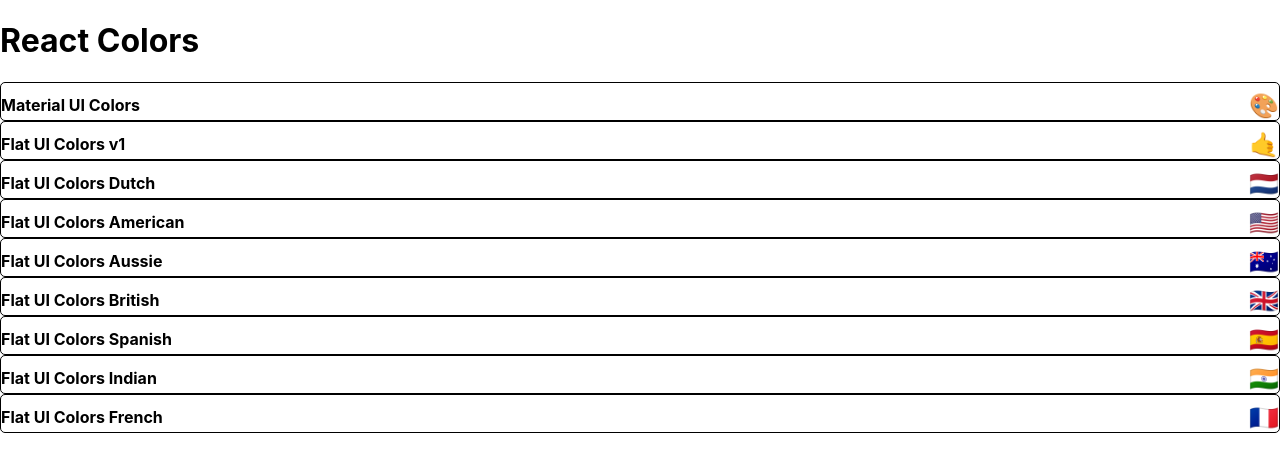
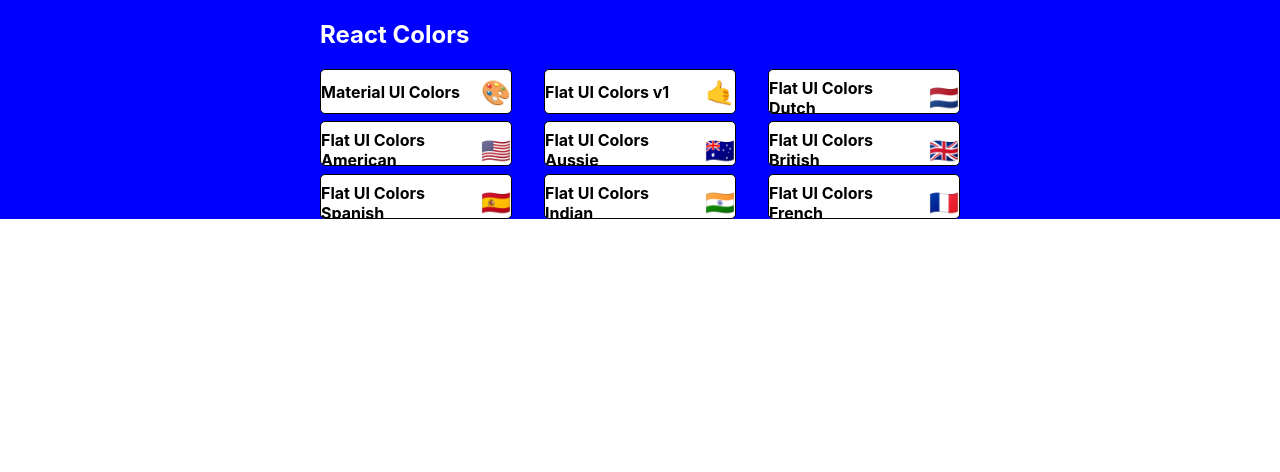
Before and after one commit to Dobes9/udemy-react-the-color-app, a React (Create React App) app: page / in a window 1280 px wide. Shown: the top 472 px of the page. Built offline with nearby package versions, Linux system fonts and the light colour scheme.

Commit message:
start styling PaletteList withStyles

```diff
--- a/src/PaletteList.js
+++ b/src/PaletteList.js
@@ -1,17 +1,54 @@
 import React from "react";
 import MiniPalette from "./MiniPalette";
+import { withStyles } from "@mui/styles";
 import { Link } from "react-router-dom";
 
-export default function PaletteList({ palettes }) {
+const styles = {
+  root: {
+    backgroundColor: "blue",
+    height: "100%",
+    display: "flex",
+    alignItems: "flex-start",
+    justifyContent: "center",
+  },
+  container: {
+    width: "50%",
+    display: "flex",
+    alignItems: "flex-start",
+    flexDirection: "column",
+    flexWrap: "wrap",
+  },
+  nav: {
+    display: "flex",
+    width: "100%",
+    justifyContent: "space-between",
+    color: "white",
+  },
+  palettes: {
+    boxSizing: "border-box",
+    width: "100%",
+    display: "grid",
+    gridTemplateColumns: "repeat(3, 30%)",
+    gridGap: "5%",
+  },
+};
+
+function PaletteList({ classes, palettes }) {
   const list = () => {
     return palettes.map((palette) => (
       <MiniPalette key={palette.id} {...palette} />
     ));
   };
   return (
-    <div className="PaletteList">
-      <h1>React Colors</h1>
-      {list()}
+    <div className={classes.root}>
+      <div className={classes.container}>
+        <nav className={classes.nav}>
+          <h1>React Colors</h1>
+        </nav>
+        <div className={classes.palettes}>{list()}</div>
+      </div>
     </div>
   );
 }
+
+export default withStyles(styles)(PaletteList);
```
